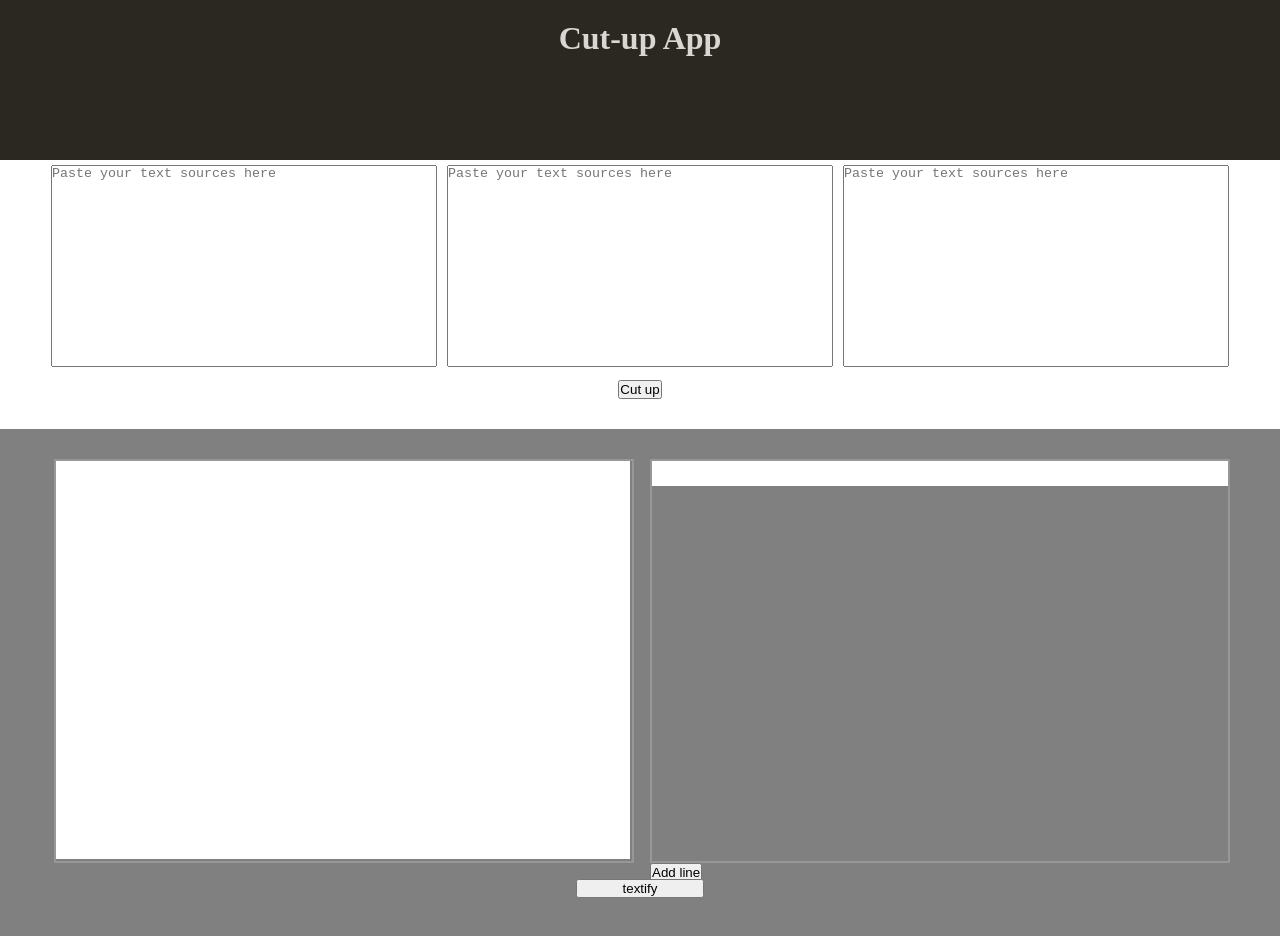
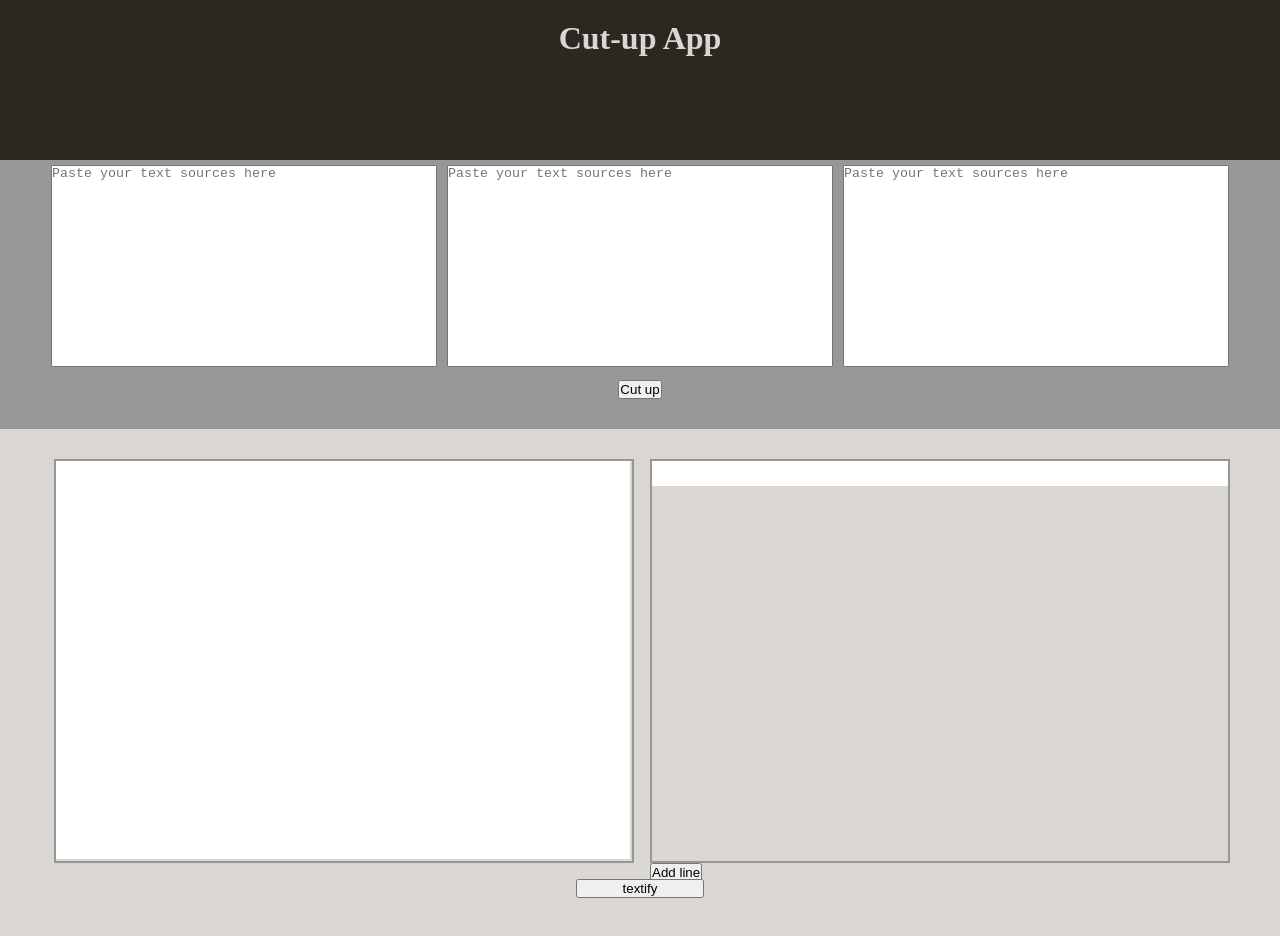
Before and after one commit to charlie-galb/cut-up, a React app: page / in a window 1280 px wide. Shown: the top 936 px of the page. Built offline with nearby package versions, Linux system fonts and the light colour scheme.

Commit message:
Change colour to monochrome

```diff
--- a/src/styles/components/app.scss
+++ b/src/styles/components/app.scss
@@ -4,7 +4,7 @@
 }
 
 body {
-    background-color: var(--paleOrange);
+    background-color: var(--lightGrey);
     box-sizing: border-box;
 }
 
--- a/src/styles/components/crafting-board.scss
+++ b/src/styles/components/crafting-board.scss
@@ -1,5 +1,4 @@
 .crafting-background {
-    background-color: grey;
     padding-bottom: 30px;
     padding-top: 30px;
     width: 100%;
--- a/src/styles/components/cutting-board.scss
+++ b/src/styles/components/cutting-board.scss
@@ -1,5 +1,5 @@
 .cutting-container {
-    background-color: var(--paleOrange);
+    background-color: var(--standardGrey);
     display: flex;
     flex-direction: column;
     justify-content: center;
```
